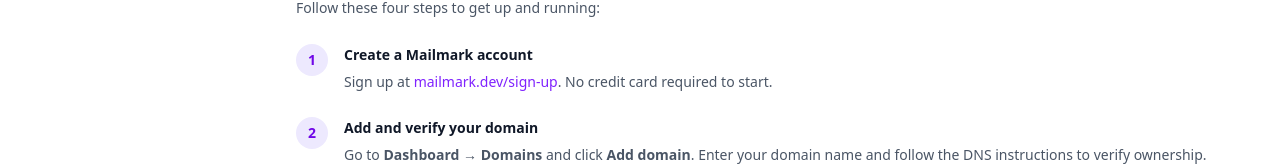
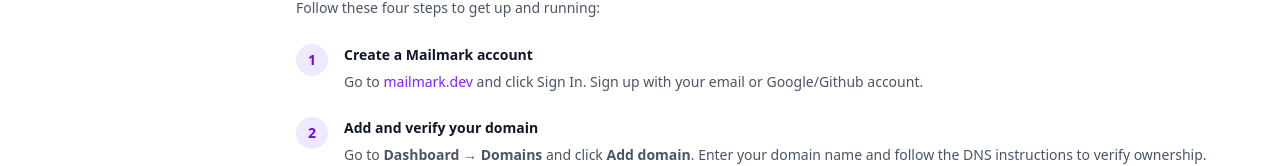
Before and after one commit to DebasishBarai/mailmark, a Next.js app: page /docs/getting-started in a window 1280 px wide. Shown: the part 340-506 px from the top of the page. Built offline with nearby package versions, Linux system fonts and the light colour scheme; no server answers.

Commit message:
docs page sign up page link corrected

```diff
--- a/app/docs/getting-started/page.tsx
+++ b/app/docs/getting-started/page.tsx
@@ -90,7 +90,7 @@
             <p>Follow these four steps to get up and running:</p>
             <div className="mt-6 space-y-6">
               <Step n={1} title="Create a Mailmark account">
-                Sign up at <Link href="/sign-up" className="text-violet-600 hover:underline">mailmark.dev/sign-up</Link>. No credit card required to start.
+                Go to <Link href="/" className="text-violet-600 hover:underline">mailmark.dev</Link> and click Sign In. Sign up with your email or Google/Github account.
               </Step>
               <Step n={2} title="Add and verify your domain">
                 Go to <strong>Dashboard → Domains</strong> and click <strong>Add domain</strong>. Enter your domain name and follow the DNS instructions to verify ownership.
```
